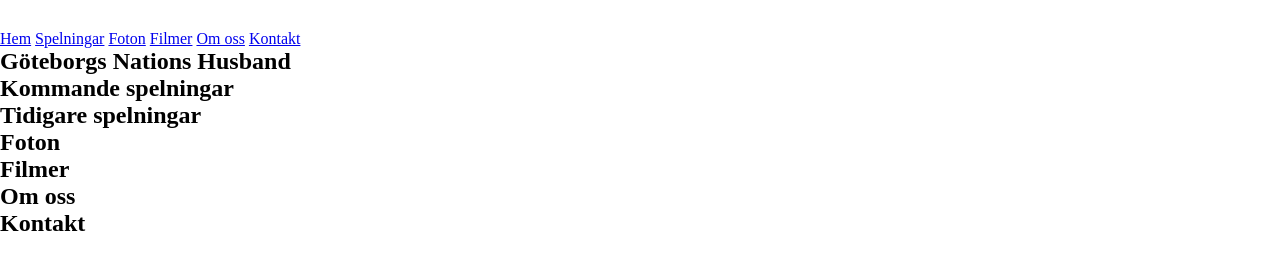
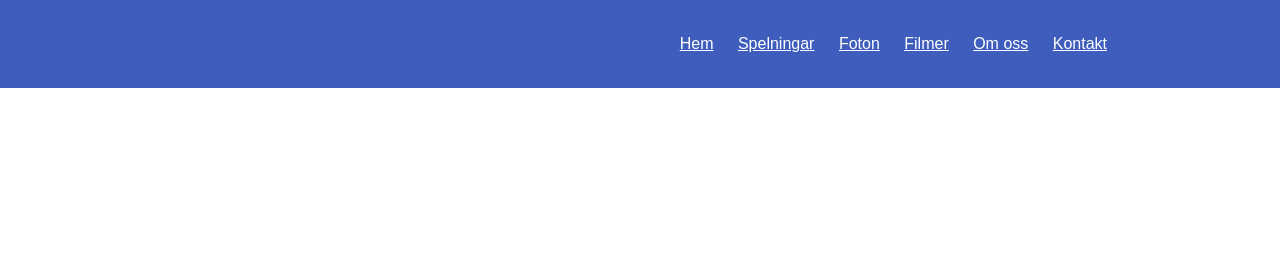
Before and after one commit to Eloneklov/gbghusband-webpage, a plain HTML site: page index.html in a window 1280 px wide. Drawn offline with Linux system fonts and the light colour scheme.

Commit message:
started from scratch and made changes to the nav bar

```diff
--- a/index.html
+++ b/index.html
@@ -3,14 +3,16 @@
 <head>
     <title>gbg-website</title>
     <link href="style.css" rel="stylesheet" type="text/css">
+    <link rel="stylesheet" href="https://fonts.googleapis.com/css?family=Tangerine">
 </head>
 
 
-
+<body>
 <!-- Navigation bar with different sections -->
-
-	<nav id="navbar" class="nav">
-		<ul class="nav-list">
+<header>
+    <div class="container">
+        <nav>
+            <ul>
                 <li>
                     <a href="#home-section">Hem</a>
                 </li>
@@ -32,45 +34,7 @@
             </ul>
         </nav>
 
-<!-- Home section -->
-
-	<section id="home" class="home-section">
-		<h1>Göteborgs Nations Husband</h1>
-	</section>
-
-<!-- Tour section -->
-
-	<section id="tour" class="tour-section">
-		<h1>Kommande spelningar</h1>
-		<h2>Tidigare spelningar</h2>
-	</section>
-
-<!-- Photos section -->
-
-	<section id="photo" class="photo-section">
-		<h1>Foton</h1>
-	</section>
-
-<!-- Videos section -->
-
-	<section id="video" class="video-section">
-		<h1>Filmer</h1>
-	</section>
-
-<!-- About section -->
-
-	<section id="about" class="about-section">
-		<h1>Om oss</h1>
-		<p></p>
-	</section>
-
-<!-- Contact section -->
-
-	<section id="contact" class="contact-section">
-		<h1>Kontakt</h1>
-	</section>
-
-
-
+    </div>
+</header>
 	</body>
 </html>
--- a/style.css
+++ b/style.css
@@ -1,16 +1,44 @@
-*
+body
 {
     margin: 0;
-    padding: 0;
+    font-family: sans-serif;
+    font-weight: 300;
+    background: white;
 }
 
-.nav-list
+.container {
+    width: 80%;
+    margin: 0 auto;
+}
+
+header
 {
-    float: center;
-    list-style: none;
-    margin-top: 30px;
+    background: #3E5DBC;
 }
-.nav-list li
+
+header::after {
+    content: '';
+    display: table;
+    clear: both;
+}
+
+nav {
+    float: right;
+    margin: 35px;
+}
+
+nav ul
 {
+   margin: 0;
+   padding: 0;
+   list-style: none;
+}
+
+nav li {
     display: inline-block;
+    margin: 0 10px;
 }
+
+a {
+    color: white;
+}
```
Lines whose indentation alone changed are shown as unchanged.
